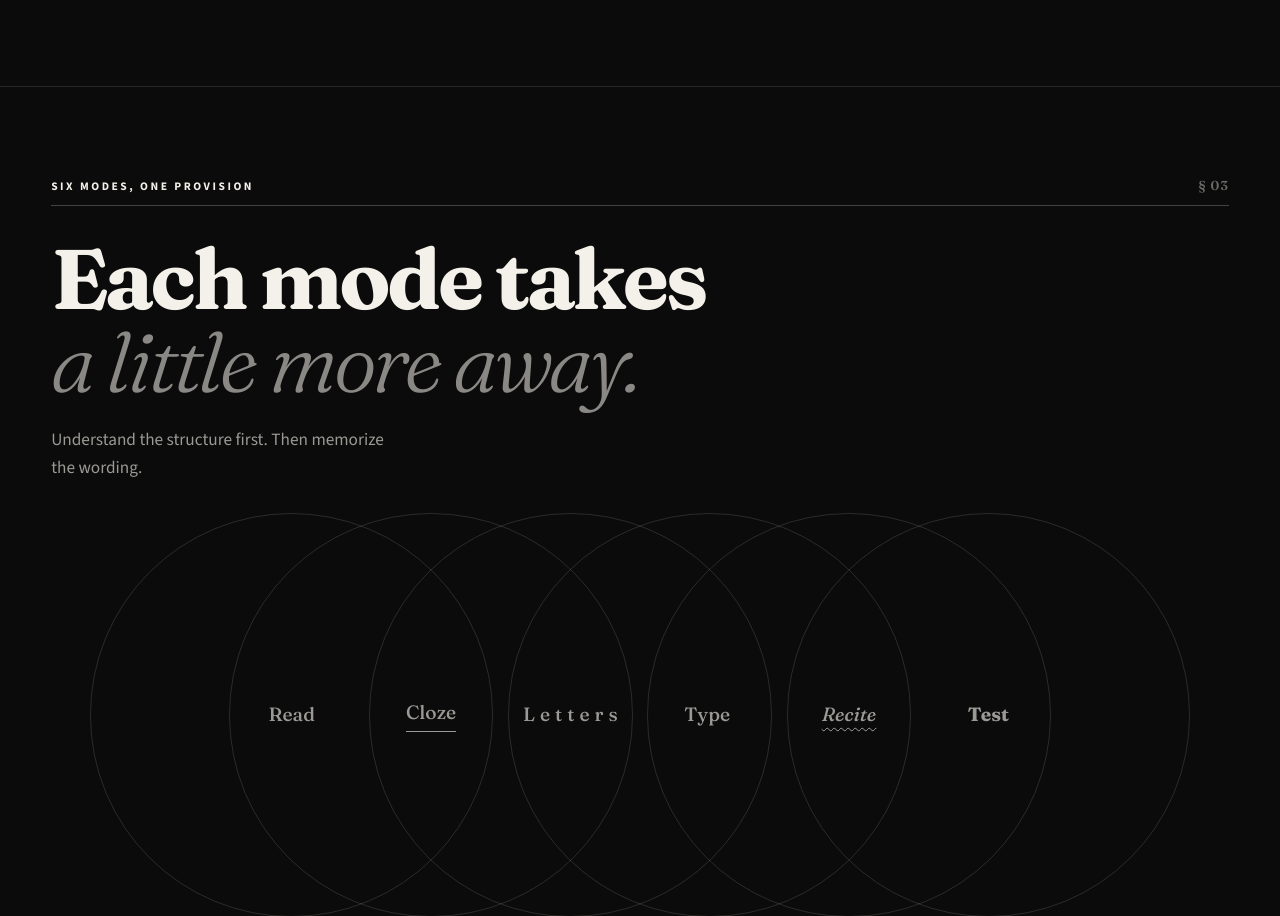
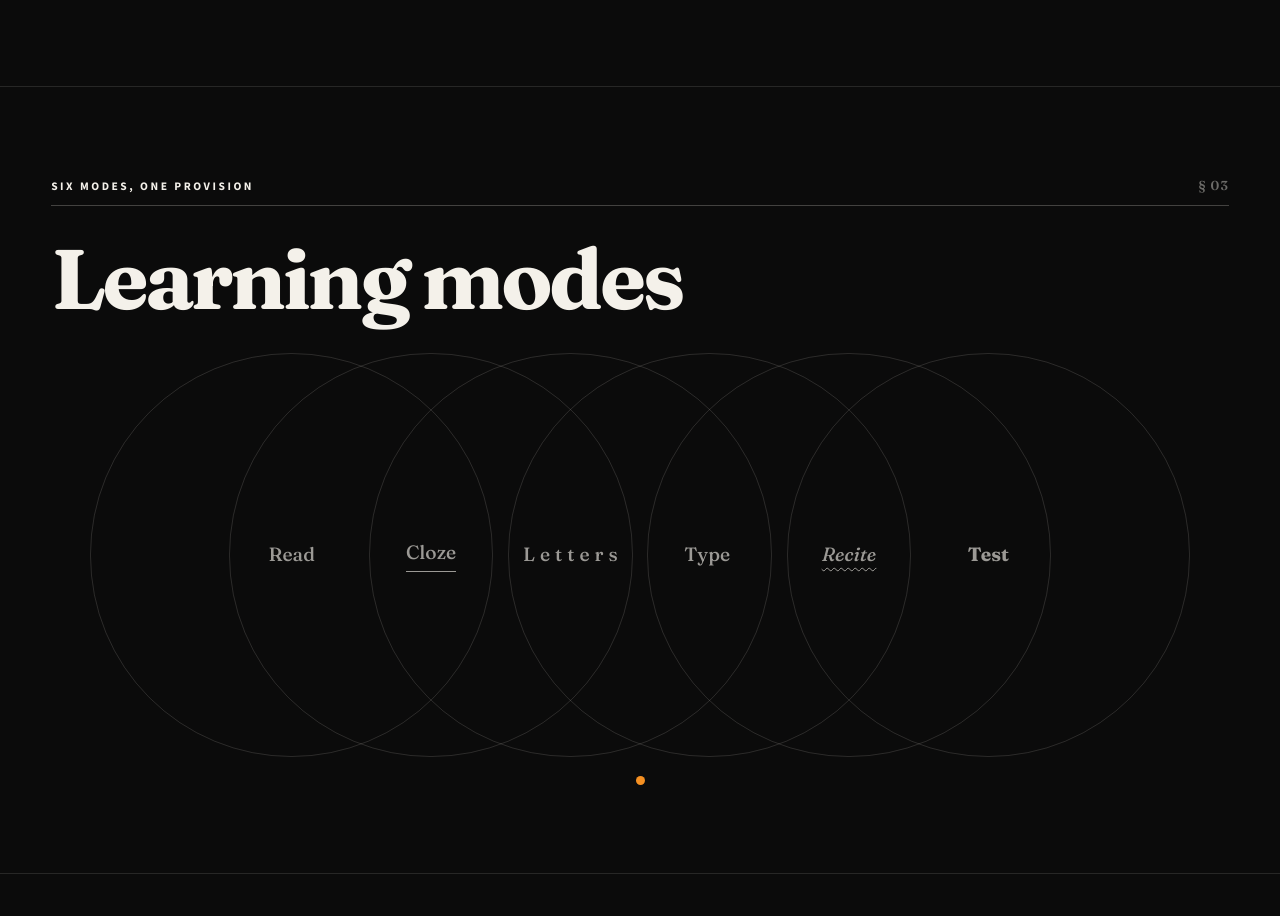
Before and after one commit to sanjisworking-commits/memorize_the_c, a Python web app: template src/constitution_memorizer/web/templates/landing.html in a window 1280 px wide. Shown: the part 3990-4906 px from the top of the page. Run offline with Jinja, Linux system fonts and the light colour scheme; the template is opened without the code that fills it, so the values that code supplies are empty.

Commit message:
Landing §03: replace heading/subtext with 'Learning modes'
Remove 'Each mode takes / a little more away.' and the 'Understand the
structure first. Then memorize the wording.' subtext; the section heading is
now simply 'Learning modes'.

Co-Authored-By: Claude Opus 4.8 <noreply@anthropic.com>

```diff
--- a/src/constitution_memorizer/web/templates/landing.html
+++ b/src/constitution_memorizer/web/templates/landing.html
@@ -259,8 +259,7 @@
     <span style="font-family:Fraunces,Georgia,serif;font-size:13px;font-weight:600;letter-spacing:0.08em;color:rgba(244,241,234,0.42)">&sect;&thinsp;03</span>
   </div>
   <div data-reveal="1" data-delay="90" style="opacity:0;transform:translateY(18px);transition:opacity .8s ease,transform .8s ease">
-    <h2 data-fit="1" style="font-family:Fraunces,Georgia,serif;font-size:clamp(34px,6.6vw,104px);line-height:0.98;letter-spacing:-0.04em;font-weight:700;margin:0 0 clamp(22px,2.6vh,34px);max-width:15ch;text-wrap:balance">Each mode takes<br><span style="font-style:italic;font-weight:300;color:rgba(244,241,234,0.55)">a little more away.</span></h2>
-    <p data-lede-hide="1" style="margin:0 0 clamp(32px,4vh,48px);font-size:clamp(16px,1.35vw,19px);line-height:1.6;color:rgba(244,241,234,0.62);max-width:48ch;text-wrap:pretty">Understand the structure first. Then memorize the wording.</p>
+    <h2 data-fit="1" style="font-family:Fraunces,Georgia,serif;font-size:clamp(34px,6.6vw,104px);line-height:0.98;letter-spacing:-0.04em;font-weight:700;margin:0 0 clamp(32px,4vh,48px);max-width:15ch;text-wrap:balance">Learning modes</h2>
 
     <div data-circles="1" style="display:flex;align-items:center;justify-content:center;margin:0 auto;max-width:1100px">
       <div data-circ="0" style="position:relative;flex:1 1 0;min-width:0;aspect-ratio:1;border:1px solid rgba(244,241,234,0.14);border-radius:50%;display:grid;place-items:center;color:rgba(244,241,234,0.62);transition:color .6s ease,border-color .6s ease;font-family:Fraunces,Georgia,serif;font-size:clamp(13px,1.5vw,21px);text-align:center">
```
